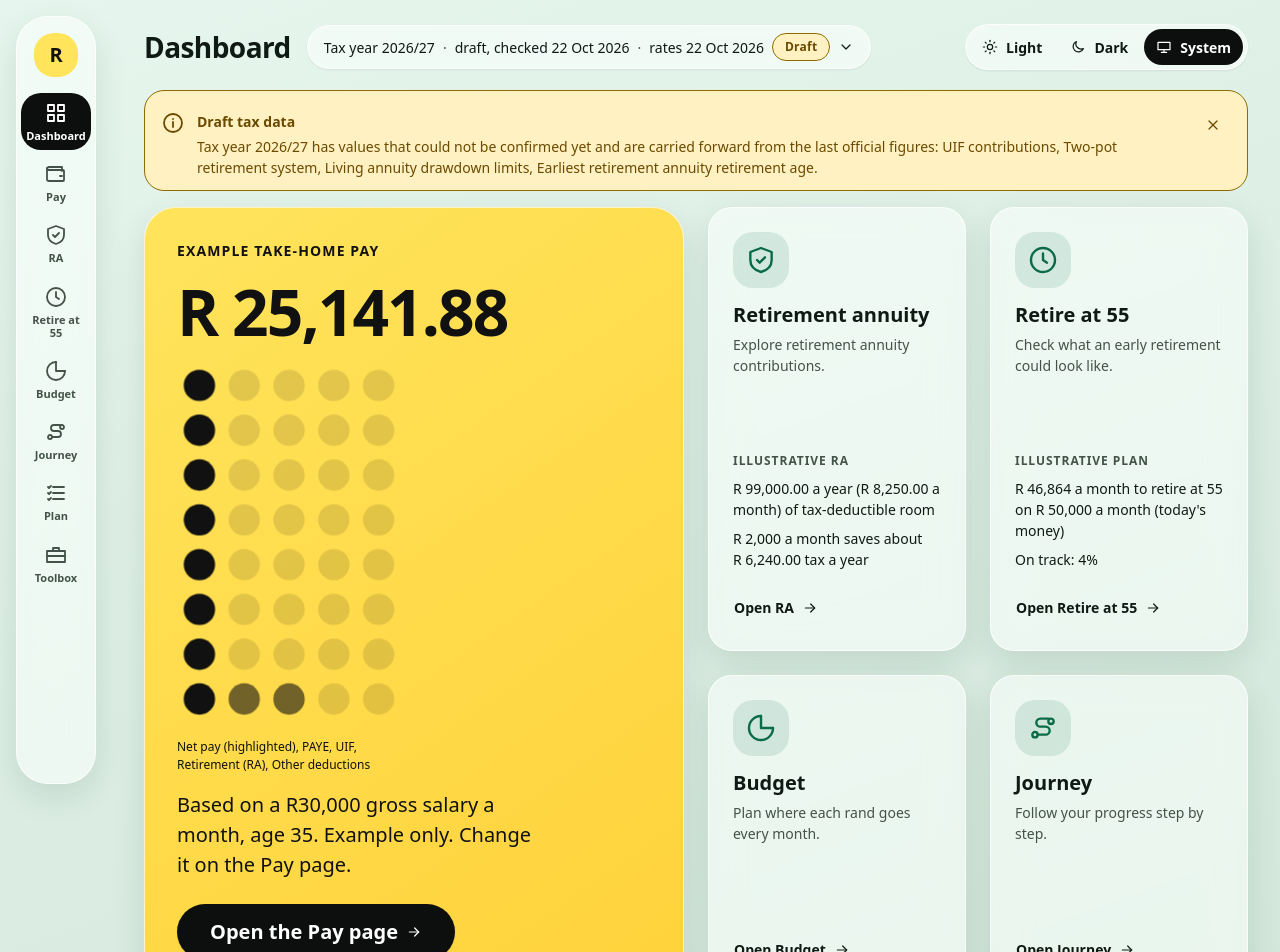
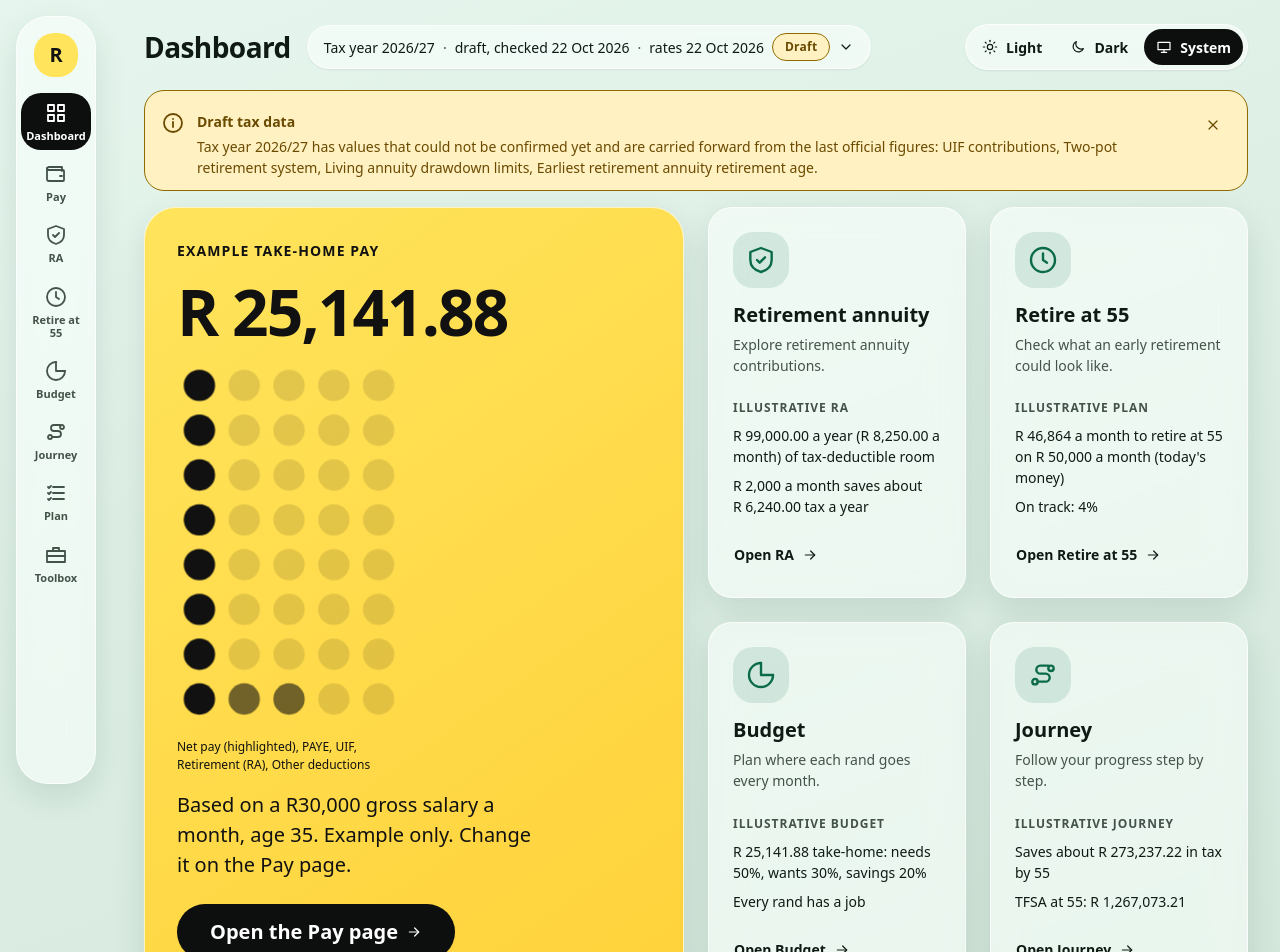
Before and after one commit to JadeHendricks/randwise, an Angular app: page / in a window 1280 px wide. Shown: the top 952 px of the page. Built offline with nearby package versions, Linux system fonts and the light colour scheme.

Commit message:
feat(dashboard): show live budget and journey tiles
Plain-text tiles like the RA and Retire at 55 ones, labelled illustrative until edited. The dashboard keeps exactly one money figure.

Verified: npm run lint clean; npm test 81 files / 952 tests green; npm run build Initial total 314.41 kB.

```diff
--- a/src/app/features/dashboard/dashboard-page.html
+++ b/src/app/features/dashboard/dashboard-page.html
@@ -32,7 +32,9 @@
     @if (item.path === 'ra') {
       <rw-bento-tile class="dashboard__ra" [item]="item">
         @if (raFigures(); as ra) {
-          <p class="dashboard__ra-label">{{ context.raIsExample() ? 'Illustrative RA' : 'Your RA' }}</p>
+          <p class="dashboard__ra-label">
+            {{ context.raIsExample() ? 'Illustrative RA' : 'Your RA' }}
+          </p>
           <p class="dashboard__ra-figure">
             {{ ra.headroomAnnual }} a year ({{ ra.headroomMonthly }} a month) of tax-deductible room
           </p>
@@ -50,12 +52,41 @@
             {{ context.retireIsExample() ? 'Illustrative plan' : 'Your plan' }}
           </p>
           <p class="dashboard__retire-figure">
-            {{ retire.required }} a month to retire at {{ retire.age }} on {{ retire.goal }} a
-            month (today's money)
+            {{ retire.required }} a month to retire at {{ retire.age }} on {{ retire.goal }} a month
+            (today's money)
           </p>
           <p class="dashboard__retire-figure">On track: {{ retire.onTrack }}</p>
         } @else {
           <p class="dashboard__retire-figure">{{ retireUnavailable() }}</p>
+        }
+      </rw-bento-tile>
+    } @else if (item.path === 'budget') {
+      <rw-bento-tile class="dashboard__budget" [item]="item">
+        @if (budgetFigures(); as budget) {
+          <p class="dashboard__budget-label">
+            {{ context.budgetIsExample() ? 'Illustrative budget' : 'Your budget' }}
+          </p>
+          <p class="dashboard__budget-figure">
+            {{ budget.net }} take-home: needs {{ budget.needs }}, wants {{ budget.wants }}, savings
+            {{ budget.savings }}
+          </p>
+          <p class="dashboard__budget-figure">{{ budget.balance }}</p>
+        } @else {
+          <p class="dashboard__budget-figure">{{ budgetUnavailable() }}</p>
+        }
+      </rw-bento-tile>
+    } @else if (item.path === 'journey') {
+      <rw-bento-tile class="dashboard__journey" [item]="item">
+        @if (journeyFigures(); as journey) {
+          <p class="dashboard__journey-label">
+            {{ context.journeyIsExample() ? 'Illustrative journey' : 'Your journey' }}
+          </p>
+          <p class="dashboard__journey-figure">
+            Saves about {{ journey.taxSaved }} in tax by {{ journey.age }}
+          </p>
+          <p class="dashboard__journey-figure">TFSA at {{ journey.age }}: {{ journey.tfsa }}</p>
+        } @else {
+          <p class="dashboard__journey-figure">{{ journeyUnavailable() }}</p>
         }
       </rw-bento-tile>
     } @else {
--- a/src/app/features/dashboard/dashboard-page.scss
+++ b/src/app/features/dashboard/dashboard-page.scss
@@ -65,6 +65,18 @@
   &__retire-figure {
     font-size: var(--rw-text-sm);
   }
+  &__budget-label,
+  &__journey-label {
+    color: var(--rw-color-text-muted);
+    font-size: var(--rw-text-xs);
+    font-weight: var(--rw-weight-bold);
+    letter-spacing: 0.08em;
+    text-transform: uppercase;
+  }
+  &__budget-figure,
+  &__journey-figure {
+    font-size: var(--rw-text-sm);
+  }
   &__privacy {
     display: flex;
     flex-direction: column;
--- a/src/app/features/dashboard/dashboard-page.ts
+++ b/src/app/features/dashboard/dashboard-page.ts
@@ -88,6 +88,47 @@ export class DashboardPage {
       onTrack: formatPercent(retire.ringPercent / 100, 0),
     };
   });
+  // Plain text too. Null when there is no tax data or the Budget figures fail.
+  protected readonly budgetFigures = computed(() => {
+    const budget = this.context.budgetOutputs();
+    if (!budget) return null;
+    const percent = (value: number) => formatPercent(value / 100, 0);
+    const gap = roundRand(budget.unallocated);
+    const balance =
+      budget.status === 'balanced'
+        ? 'Every rand has a job'
+        : budget.status === 'under'
+          ? `${formatRand(gap)} unallocated`
+          : `Over by ${formatRand(-gap)}`;
+    return {
+      net: formatRand(roundRand(budget.netMonthly)),
+      needs: percent(budget.groupPercents.needs),
+      wants: percent(budget.groupPercents.wants),
+      savings: percent(budget.groupPercents.savings),
+      balance,
+    };
+  });
+  protected readonly budgetUnavailable = computed(() =>
+    this.context.budgetEstimate() === null
+      ? 'Tax data is unavailable.'
+      : 'Check the figures on the Budget page.',
+  );
+
+  // Plain text too. Null when there is no tax data or the Journey figures fail.
+  protected readonly journeyFigures = computed(() => {
+    const journey = this.context.journeyOutputs();
+    if (!journey) return null;
+    return {
+      age: journey.retirementAge,
+      taxSaved: formatRand(roundRand(journey.taxSaved)),
+      tfsa: formatRand(roundRand(journey.tfsaAtRetirement)),
+    };
+  });
+  protected readonly journeyUnavailable = computed(() =>
+    this.context.journeyEstimate() === null
+      ? 'Tax data is unavailable.'
+      : 'Check the figures on the Journey page.',
+  );
   // Why: the estimate is null for "no tax data"; any other missing output means the figures failed.
   protected readonly retireUnavailable = computed(() =>
     this.context.retireEstimate() === null
```
Also changed, not shown: 1 other file (tests, documents, lock files or other folders).
